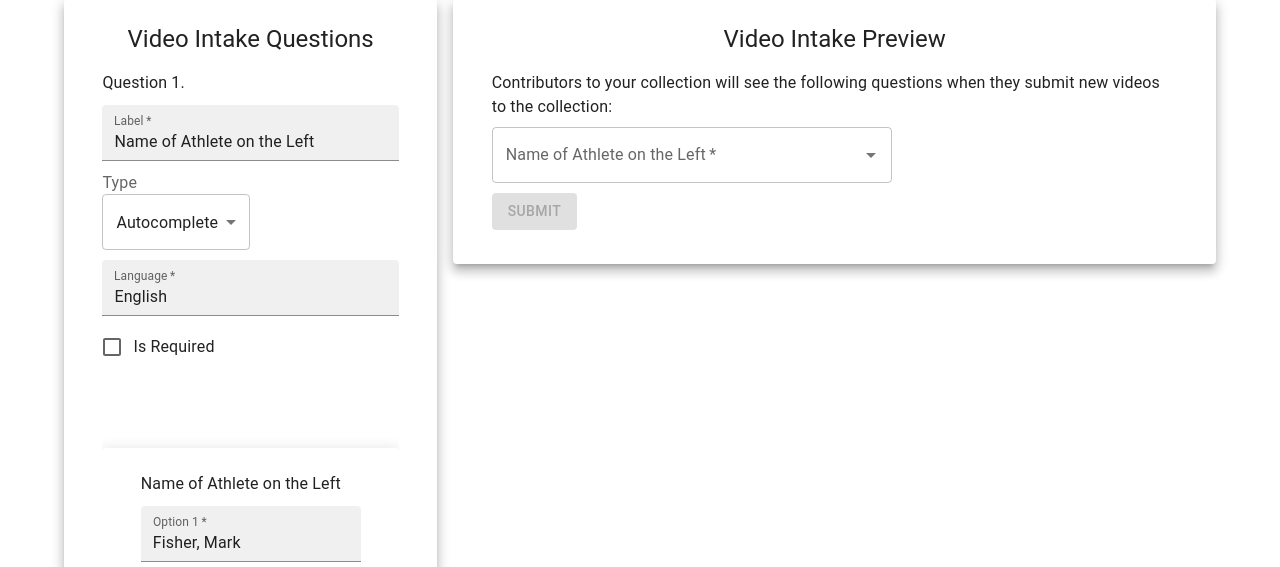
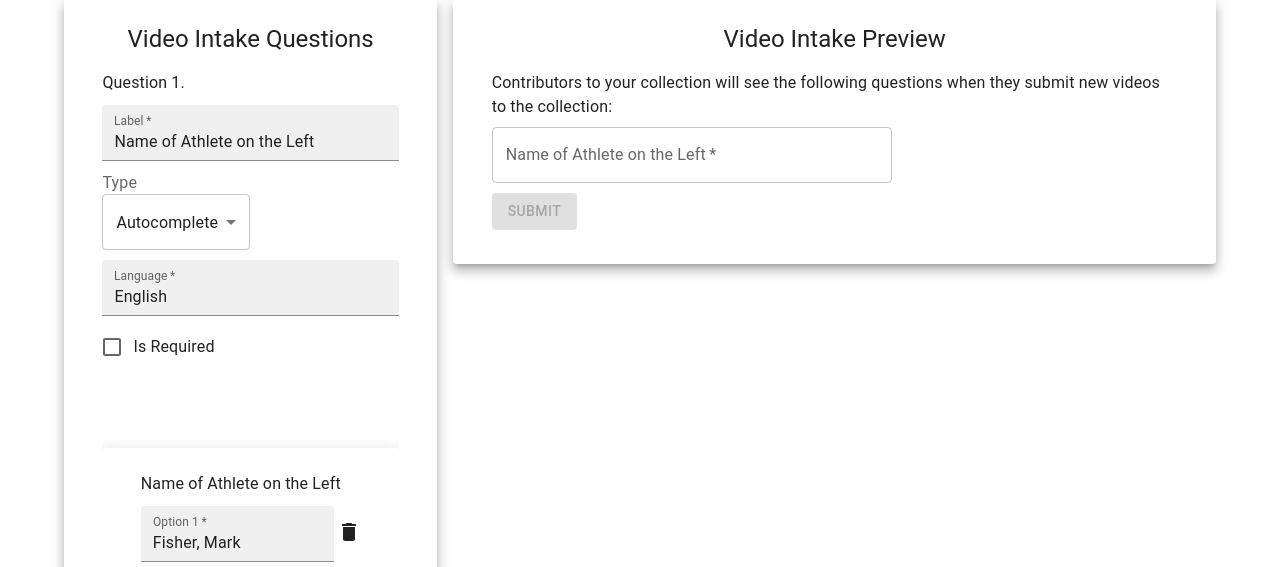
Before and after one commit to NerdyWithZainab/video-annotator, a Next.js app: page /collection/1 in a window 1280 px wide. Shown: the part 385-952 px from the top of the page. Built offline with nearby package versions, Linux system fonts and the light colour scheme; no server answers.

Commit message:
get the delete button to work for the select options. I believe.

```diff
--- /dev/null
+++ b/components/DeleteActionButton/index.tsx
@@ -0,0 +1,88 @@
+import { Tooltip } from "@mui/material";
+import DeleteIcon from "@mui/icons-material/Delete";
+
+import { useIntl, IntlShape } from "react-intl";
+import { Collection, FormFieldGroup, SingleFormField } from "../../types";
+import { filter, get, reduce } from "lodash-es";
+import {
+  updateCollection,
+  updateOptionFormFieldGroupWithOptionList,
+} from "../../utilities/singleFormFieldUtils";
+
+const DeleteActionButton: React.FC<{
+  // props: {
+  question?: SingleFormField;
+  formFieldGroup?: FormFieldGroup;
+  formGroupIdx?: number;
+  collection?: Collection;
+  setCollection?: () => void;
+  targetformFieldIdx?: number;
+  optionFormFieldGroup?: FormFieldGroup;
+  // };
+}> = (props) => {
+  const intl: IntlShape = useIntl();
+
+  const handleDeleteClick: () => void = () => {
+    // console.log("deleteMe handleDeleteClick entered");
+    console.log("deleteMe question in handleDeleteClick is: ");
+    console.log(props.question);
+    // console.log("deleteMe formFieldGroup is: ");
+    // console.log(props?.formFieldGroup);
+    // console.log("deleteMe formGroupIdx is: ");
+    // console.log(props?.formGroupIdx);
+    const currentActualValues = get(props, ["formFieldGroup", "actualValues"]);
+    const filteredAcutalValues = reduce(
+      currentActualValues,
+      (memo, currentActualValue, currentKey) => {
+        // console.log("deleteMe currentActualValue is: ");
+        // console.log(currentActualValue);
+        // console.log("deleteMe currentKey is: ");
+        // console.log(currentKey);
+        if (props?.question?.label !== currentKey) {
+          return { ...memo, [currentKey]: currentActualValue };
+        } else {
+          return { ...memo };
+        }
+      },
+      {}
+    );
+    console.log("deleteMe filteredAcutalValues are: ");
+    console.log(filteredAcutalValues);
+
+    // Now, we have to rename some of the labels, because, say, if Option 2 got removed, the old Option 3 should become the new Option 2.
+
+    const autoCompleteVals: string[] = filter(
+      filteredAcutalValues || {},
+      (_optionFormFieldGroupValue, optionFormFieldGroupKey) => {
+        return optionFormFieldGroupKey.startsWith("Option"); // @TODO prevent the collection owner from making labels that start with Option??? Or at least test for wonky behavior
+      }
+    );
+    // console.log("deleteMe autoCompleteVals are: ");
+    // console.log(autoCompleteVals);
+    if (props.optionFormFieldGroup) {
+      // console.log("deleteMe got here a1");
+      // console.log("deleteMe collection is: ");
+      // console.log(props.collection);
+      // console.log("deleteMe formGroupIdx is: ");
+      // console.log(props.formGroupIdx);
+      console.log("deleteMe autoCompleteVals are: ");
+      console.log(autoCompleteVals);
+      updateOptionFormFieldGroupWithOptionList(
+        autoCompleteVals,
+        props.optionFormFieldGroup
+      );
+    }
+  };
+
+  return (
+    <Tooltip
+      title={intl.formatMessage({ id: "DELETE", defaultMessage: "Delete" })}
+    >
+      <span style={{ marginTop: 14, marginLeft: 3 }}>
+        <DeleteIcon onClick={handleDeleteClick} />
+      </span>
+    </Tooltip>
+  );
+};
+
+export default DeleteActionButton;
--- a/components/OptionSet/index.tsx
+++ b/components/OptionSet/index.tsx
@@ -29,11 +29,11 @@
   // console.log(options);
   // console.log("deleteMe usersCanAddCustomOptions is: ");
   // console.log(usersCanAddCustomOptions);
-  console.log("deleteMe collection is: ");
-  console.log(collection);
+  // console.log("deleteMe collection is: ");
+  // console.log(collection);
 
-  console.log("deleteMe targetformFieldIdx is: ");
-  console.log(targetformFieldIdx);
+  // console.log("deleteMe targetformFieldIdx is: ");
+  // console.log(targetformFieldIdx);
 
   const [optionValues, setOptionValues] = useState<{}>({});
   const [invalidOptions, setInvalidOptions] = useState<{}>({});
@@ -114,7 +114,13 @@
         <SingleFormFieldComponent
           key={key}
           question={optionFormField}
+          isDeletable={true}
           formFieldGroup={optionFormFieldGroup}
+          formGroupIdx={optionIdx}
+          targetformFieldIdx={targetformFieldIdx}
+          collection={collection}
+          setCollection={setCollection}
+          optionFormFieldGroup={optionFormFieldGroup}
         />
       </>
     );
--- a/components/SingleFormField/index.tsx
+++ b/components/SingleFormField/index.tsx
@@ -8,15 +8,31 @@
 } from "@mui/material";
 import { FormattedMessage, IntlShape, useIntl } from "react-intl";
 import { get } from "lodash-es";
-import { FormFieldGroup, SingleFormField } from "../../types";
+import { FormFieldGroup, SingleFormField, Collection } from "../../types";
 import { ReactNode, SyntheticEvent, useEffect, useState } from "react";
 import { DatePicker } from "@mui/x-date-pickers/DatePicker";
 import dayjs from "dayjs";
+import DeleteActionButton from "../DeleteActionButton";
 
 const SingleFormField: React.FC<{
   question: SingleFormField;
   formFieldGroup: FormFieldGroup;
-}> = ({ question, formFieldGroup }) => {
+  isDeletable?: boolean;
+  formGroupIdx?: number;
+  collection?: Collection;
+  setCollection?: () => void;
+  targetformFieldIdx?: number;
+  optionFormFieldGroup?: FormFieldGroup;
+}> = ({
+  question,
+  formFieldGroup,
+  isDeletable = false, // @TODO implement this
+  formGroupIdx,
+  collection,
+  setCollection,
+  targetformFieldIdx,
+  optionFormFieldGroup,
+}) => {
   const intl: IntlShape = useIntl();
   const currentIsInvalid: boolean = get(
     formFieldGroup,
@@ -137,6 +153,7 @@
       );
     case "Text":
       return (
+        <span style={{ display: "inline-flex" }}>
           <TextField
             required={question?.isRequired}
             fullWidth
@@ -147,7 +164,8 @@
             helperText={
               currentIsInvalid
                 ? intl.formatMessage({
-                  id: question?.invalidInputMessage || "FIELD_CANNOT_BE_BLANK",
+                    id:
+                      question?.invalidInputMessage || "FIELD_CANNOT_BE_BLANK",
                     defaultMessage: "Cannot be blank",
                   })
                 : ""
@@ -156,6 +174,16 @@
             onChange={handleTextChange}
             value={get(formFieldGroup, ["actualValues", question?.label], "")}
           ></TextField>
+          <DeleteActionButton
+            collection={collection}
+            question={question}
+            formFieldGroup={formFieldGroup}
+            formGroupIdx={formGroupIdx}
+            setCollection={setCollection}
+            targetformFieldIdx={targetformFieldIdx}
+            optionFormFieldGroup={optionFormFieldGroup}
+          />
+        </span>
       );
     case "Checkbox":
       return (
--- a/lang/en.json
+++ b/lang/en.json
@@ -104,5 +104,6 @@
   "FIELD_CANNOT_BE_BLANK": "Field cannot be blank",
   "THIS_FIELD_IS_REQUIRED": "This field is required",
   "CAN_END_USER_ADD_CUSTOM_OPTIONS": "Can the people annotating videos in this collection add their own candidates to this list? You as the collection owner will be able to approve or remove these later.",
-  "ADD_ANOTHER_OPTION": "Add another option"
+  "ADD_ANOTHER_OPTION": "Add another option",
+  "DELETE": "Delete"
 }
--- a/utilities/singleFormFieldUtils.tsx
+++ b/utilities/singleFormFieldUtils.tsx
@@ -1,4 +1,4 @@
-import { filter, forEach, get } from "lodash-es";
+import { filter, forEach, get, reduce } from "lodash-es";
 import formFieldConfig from "../formFieldConfig.json";
 import { SingleFormField, Collection, FormFieldGroup } from "../types";
 
@@ -38,10 +38,34 @@
   setCollection({ ...collection, intakeQuestions: newIntakeQuestionSet });
 }
 
+export function clearAllOptionFields(optionFormFieldGroup: FormFieldGroup) {
+  const preExistingActualVals = get(optionFormFieldGroup, ["actualValues"]);
+  console.log("deleteMe preExistingActualVals are: ");
+  console.log(preExistingActualVals);
+  const purgedActualVals = reduce(
+    preExistingActualVals,
+    (memo, currentVal, currentKey) => {
+      if (currentKey.startsWith("Option")) {
+        return { ...memo };
+      } else {
+        return { ...memo, [currentKey]: currentVal };
+      }
+    },
+    {}
+  );
+  console.log("deleteMe purgedActualVals are: ");
+  console.log(purgedActualVals);
+  optionFormFieldGroup?.setValues
+    ? optionFormFieldGroup.setValues(purgedActualVals)
+    : undefined;
+}
+
 export function updateOptionFormFieldGroupWithOptionList(
   options: string[],
   optionFormFieldGroup: FormFieldGroup
 ) {
+  //first, remove all existing options
+  clearAllOptionFields(optionFormFieldGroup);
   forEach(options, (option, optionIdx) => {
     const newActualValue: {} = { ["Option " + (optionIdx + 1)]: option };
     optionFormFieldGroup?.setValues
```
Lines whose indentation alone changed are shown as unchanged.
